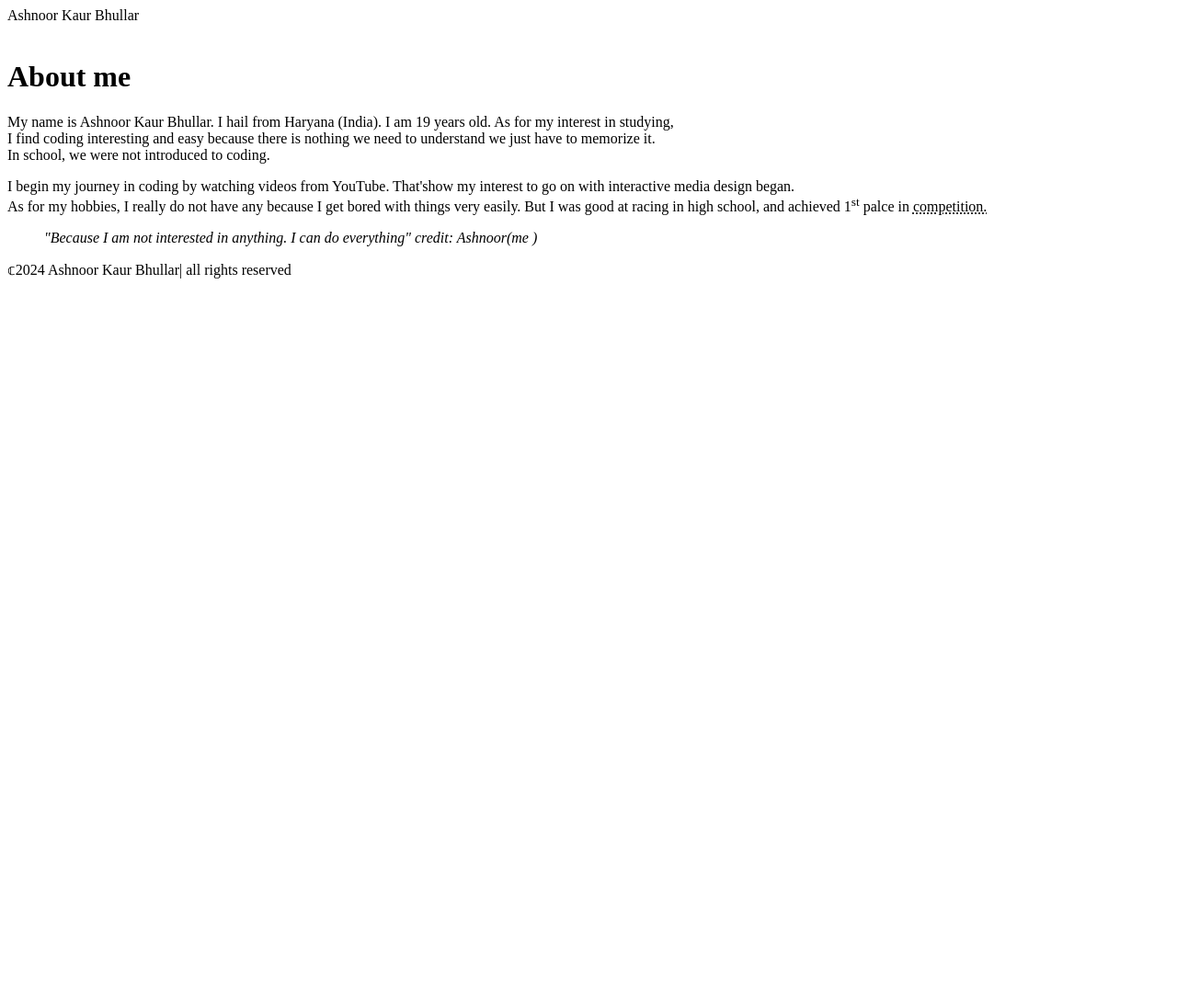
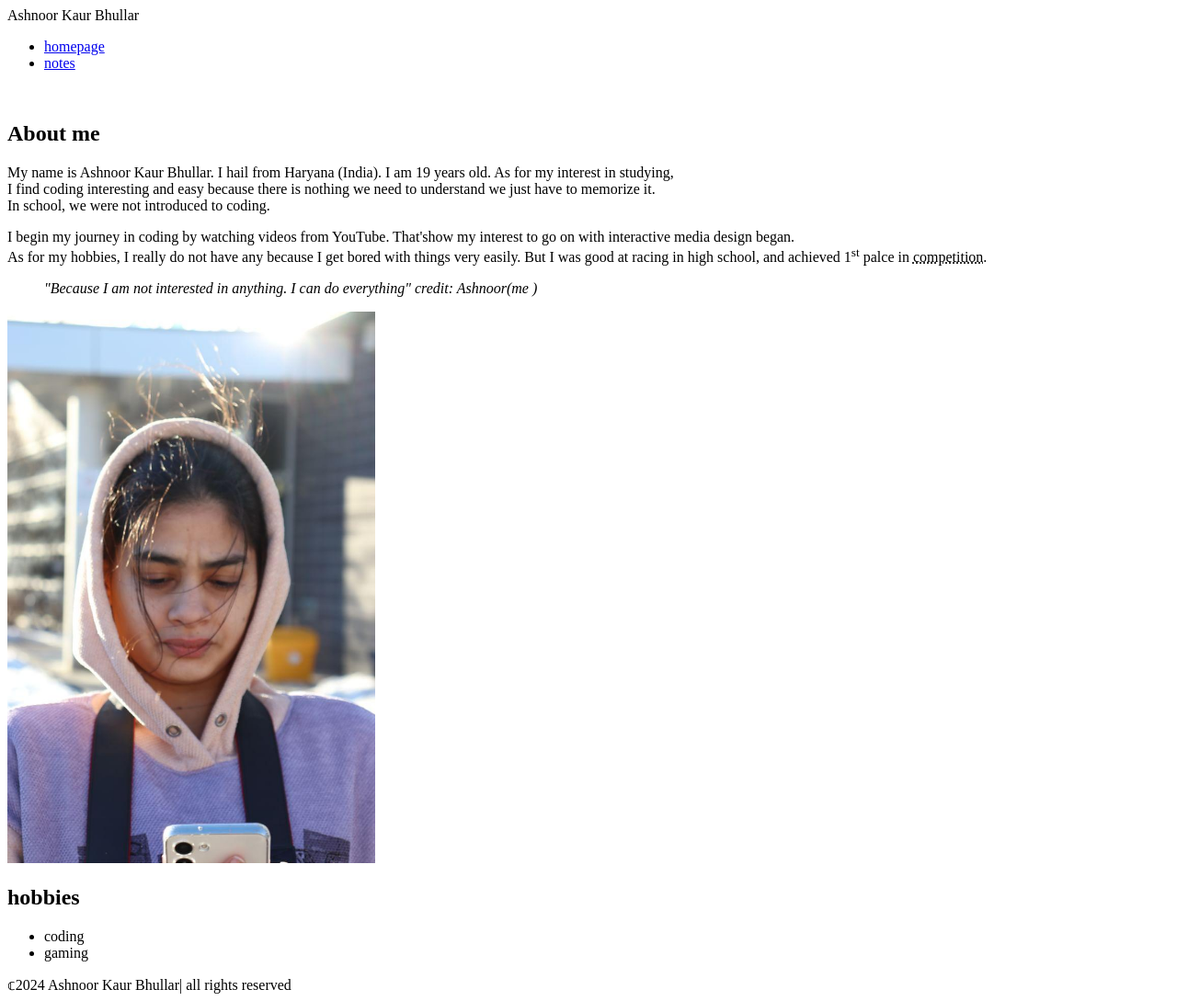
Before and after one commit to bhul0044/bhul0044.github.io, a plain HTML site: page html-assignment/index.html in a window 1280 px wide. Shown: the whole page at 92% size. Before the commit the page ends 800 px from the top, so only its background shows below. Drawn offline with Linux system fonts and the light colour scheme.

Commit message:
Add asignment

```diff
--- a/html-assignment/index.html
+++ b/html-assignment/index.html
@@ -6,8 +6,16 @@
     <title>Document</title>
 </head>
 <body>
-    <header> Ashnoor Kaur Bhullar</header>
+    <header> Ashnoor Kaur Bhullar
+        <nav>
+            <ul>
+            <li><a href="index.html"> homepage </a></li>
+            <li><a href="notes.html"> notes </a></li>
+            </ul>
+        </nav>
+    </header>
     <main>
+        <article>
         <br>
             <h1> About me </h1>
             <p>
@@ -28,6 +36,13 @@
                  I can do everything" </em>
                  <cite> credit: Ashnoor(me ) </cite>
             </blockquote>
+
+            <img src="images/ASHNOOR.jpg" alt="myself" height="600">
+            <h2> hobbies</h2>
+            <ul>
+                <li>coding</li>
+                <li>gaming</li>
+            </ul>
         </article>
     </main>
     <footer> &copf;2024 Ashnoor Kaur Bhullar| all rights reserved </footer>
```
Also changed, not shown: html-assignment/notes.html (added, +41 -0 lines), html-assignment/images/ASHNOOR.jpg (added).
